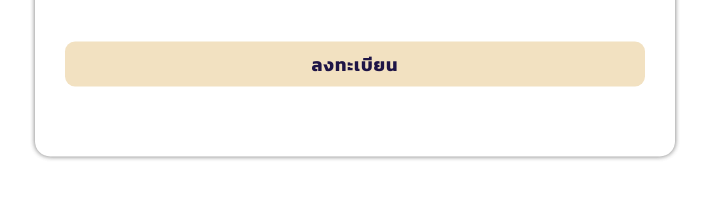
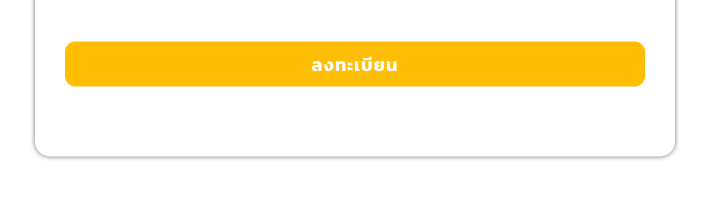
Before and after one commit to Chaiwut6/clinic-project, a plain HTML site: page src/index.html in a window 1280 px wide. Both pictures are taken after a click on the button "ลงทะเบียน". Shown: the part 603-800 px from the top of the page, without its empty margins (285-994 px from the left). Drawn offline with Linux system fonts and the light colour scheme.

Commit message:
change color

```diff
--- a/src/style/style.css
+++ b/src/style/style.css
@@ -17,6 +17,7 @@ body{
     text-align: center;
     padding: 1.5rem;
     font-weight: bold;
+    color: #1E1446;
 }
 
 .container .btn{
@@ -30,8 +31,8 @@ body{
     margin: 16px;
     font-size: 18px;
     flex-basis: 30%;
-    background-color: #F2E1C1;
-    color: #1E1446;
+    background-color: #ffbd03;
+    color: #FBFBF8;
     height: 50px;
     border-radius: 15px;
     border: 0;
@@ -41,11 +42,11 @@ body{
 }
 
 .container .btn .login:hover{
-    background-color: #ffd3c2;
+    transform: scale(0.9);
 }
 
 .container .btn .register:hover{
-    background-color: #ffd3c2;
+    transform: scale(0.9);
 }
 
 
@@ -54,8 +55,8 @@ body{
     margin: 16px;
     font-size: 18px;
     flex-basis: 30%;
-    background-color: #F2E1C1;
-    color: #1E1446;
+    background-color: #ffbd03;
+    color: #FBFBF8;
     height: 50px;
     border-radius: 15px;
     border: 0;
@@ -187,14 +188,14 @@ form .button input{
     height: 100%;
     width: 100%;
     outline: none;
-    color: #1E1446;
-    background: #F2E1C1;
+    color: #FBFBF8;
+    background: #ffbd03;
     border: none;
     letter-spacing: 1px;
     border-radius: 10px;
 }
 form .button input:hover{
-    background-color: #ffd3c2;
+    transform: scale(0.99);
 }
 
 .register-form.active,
```
